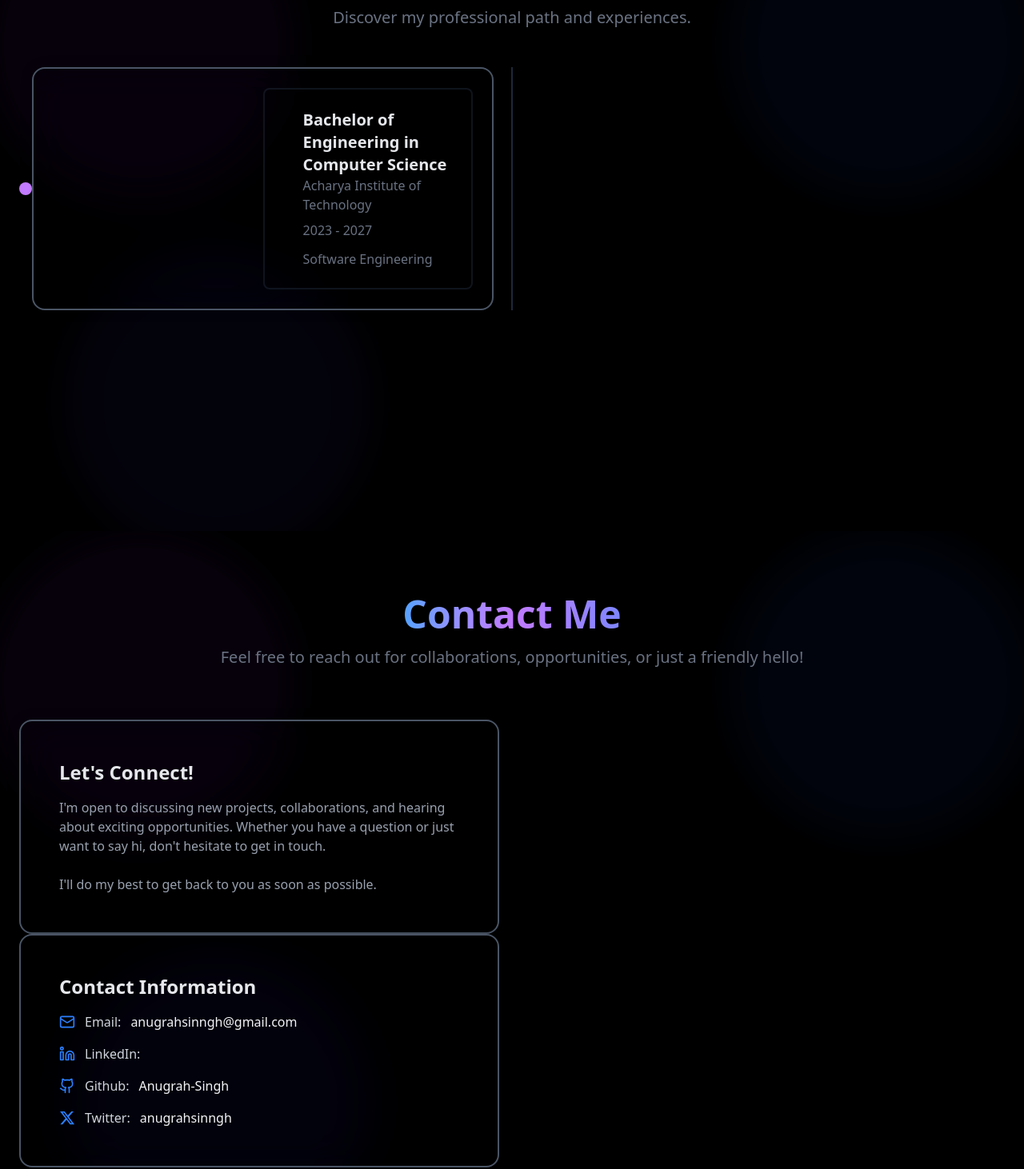
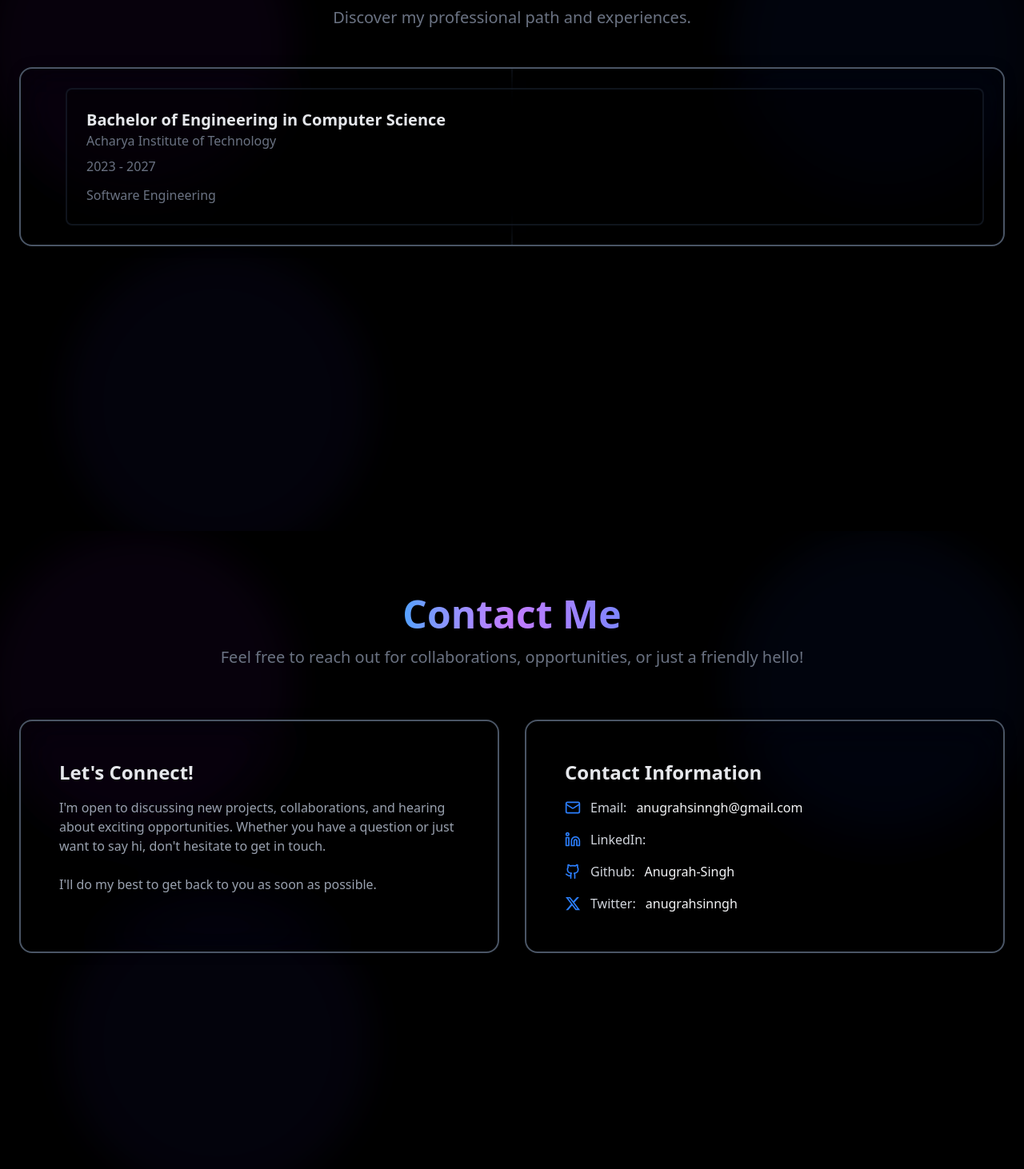
Before and after one commit to Anugrah-Singh/Portfolio, a React (Vite) app: page / in a window 1280 px wide. Shown: the part 3592-5054 px from the top of the page at 80% size. Built offline with nearby package versions, Linux system fonts and the light colour scheme.

Commit message:
Refactor ContactMe and Path components; improve layout and animations

```diff
--- a/src/components/ContactMe.jsx
+++ b/src/components/ContactMe.jsx
@@ -29,8 +29,7 @@ const ContactMe = () => {
                 </div>
 
                 {/* Contact Grid */}
-                <div className="grid grid-cols-1 md:grid-cols-2 gap-4 md:gap-8 w-full max-w-6xl mx-auto">
-                    <div className="w-full h-full">
+                <div className="grid grid-cols-1 md:grid-cols-2 gap-8">
                     <CardContainer>
                         <div className="p-6 animate-slideUp">
                             <h3 className="text-2xl font-semibold text-gray-200 mb-4">
@@ -82,7 +81,6 @@ const ContactMe = () => {
                     </CardContainer>
                 </div>
             </div>
-            </div>
         </section>
     );
 };
--- a/src/components/Path.jsx
+++ b/src/components/Path.jsx
@@ -42,10 +42,10 @@ const Path = () => {
 
                     {pathItems.map((item, index) => (
                         <div key={item.id} className="mb-8 md:mb-12 relative animate-slideUp" style={{ animationDelay: `${index * 100}ms` }}>
-                            <div className="flex items-center">
-                                <div className="w-4 h-4 rounded-full bg-purple-400 z-10"></div>
-                                <CardContainer>
-                                    <div className="w-full md:w-1/2 md:ml-auto pl-8 md:pl-12 ml-4 md:ml-8 p-4 md:p-6 bg-black/30 backdrop-blur-md border-2 border-gray-800/50 rounded-lg hover:border-purple-500/50 transition-all duration-300 hover:shadow-lg hover:shadow-purple-500/20">
+                            <div className="items-center">
+                                {/* <div className="w-4 h-4 rounded-full bg-purple-400 z-10"></div> */}
+                                <CardContainer >
+                                    <div className="ml-4 md:ml-8 p-4 md:p-6 bg-black/30 backdrop-blur-md border-2 border-gray-800/50 rounded-lg hover:border-purple-500/50 transition-all duration-300 hover:shadow-lg hover:shadow-purple-500/20">
                                         <h3 className="text-lg md:text-xl font-semibold text-gray-200">{item.title}</h3>
                                         <h4 className="text-gray-500 font-medium">{item.company}</h4>
                                         <p className="text-gray-500 mt-2">{item.dateRange}</p>
```
Lines whose indentation alone changed are shown as unchanged.
